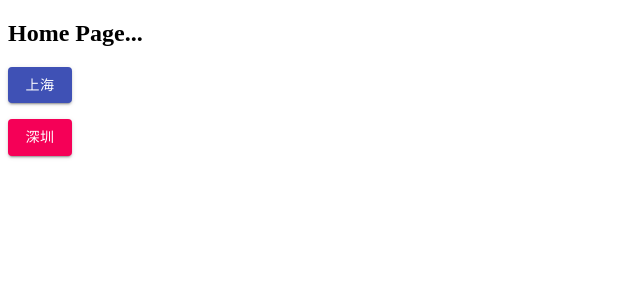
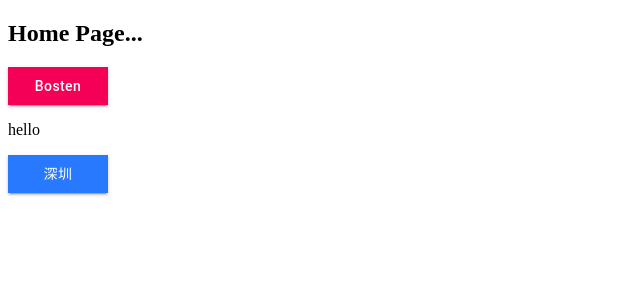
Before and after one commit to w-lianfu/van, a React app: page / in a window 1280 px wide. Shown: the top 300 px of the page, without its empty margins (0-640 px from the left). Built offline with nearby package versions, Linux system fonts and the light colour scheme.

Commit message:
customize material-ui theme

```diff
--- a/src/App.tsx
+++ b/src/App.tsx
@@ -1,21 +1,25 @@
-import React from 'react';
+import React, { FC } from 'react';
 import {
   Button,
 } from '@material-ui/core';
 
 import '@commonScss';
+import ThemeConfig from '@themeConfig/index'
 
-const App: React.FC = () => {
+const App: FC = () => {
   return (
+    <ThemeConfig>
       <div>
         <h2>Home Page...</h2>
         <p>
-        <Button variant="contained" color="primary">上海</Button>
+          <Button variant="contained" color="primary">Bosten</Button>
         </p>
+        <p>hello</p>
         <p>
           <Button variant="contained" color="secondary">深圳</Button>
         </p>
       </div>
+    </ThemeConfig>
   )
 }
 
--- /dev/null
+++ b/src/util/theme-config/button-config.tsx
@@ -0,0 +1,32 @@
+import { pink, blue } from '@material-ui/core/colors';
+
+interface IConfig {
+  MuiButton: object,
+}
+
+const ButtonConfig: IConfig = {
+  MuiButton: {
+    root: {
+      padding: '12px 16px',
+      minWidth: '100px',
+      borderRadius: 0,
+      lineHeight: 1,
+      fontSize: '14px',
+    },
+    containedPrimary: {
+      '&:hover': {
+        backgroundColor: pink[700],
+      },
+    },
+    containedSecondary: {
+      '&:hover': {
+        backgroundColor: blue[800],
+      },
+    },
+    label: {
+      textTransform: 'none',
+    },
+  },
+};
+
+export default ButtonConfig;
--- /dev/null
+++ b/src/util/theme-config/index.tsx
@@ -0,0 +1,43 @@
+import React, { FC, ReactNode } from 'react';
+import {
+  ThemeProvider,
+  createMuiTheme,
+} from '@material-ui/core/styles';
+import {
+  pink,
+  blue,
+} from '@material-ui/core/colors';
+
+import ButtonConfig from './button-config';
+
+interface IProps {
+  children?: ReactNode,
+}
+interface IState {}
+
+const theme = createMuiTheme({
+  palette: {
+    primary: {
+      main: pink['A400'],
+    },
+    secondary: {
+      main: blue['A400'],
+    },
+  },
+  // 覆盖默认样式
+  overrides: {
+    ...ButtonConfig,
+  },
+});
+
+const ThemeConfig: FC = (props: IProps, state: IState) => {
+
+  const { children } = props;
+  return (
+    <ThemeProvider theme={theme}>
+      {children}
+    </ThemeProvider>
+  )
+}
+
+export default ThemeConfig;
--- a/tsconfig.json
+++ b/tsconfig.json
@@ -35,7 +35,7 @@
       "@tool/*": ["src/util/tools/*"],
       "@mixin/*": ["src/util/mixin/*"],
       "@lib/*": ["src/util/lib/*"],
-      "@muiConfig/*": ["src/util/mui-config/*"],
+      "@themeConfig/*": ["src/util/theme-config/*"],
       "@static/*": ["src/static/*"],
       "@icon/*": ["src/static/icon/*"],
       "@image/*": ["src/static/image/*"],
```
Lines whose indentation alone changed are shown as unchanged.
